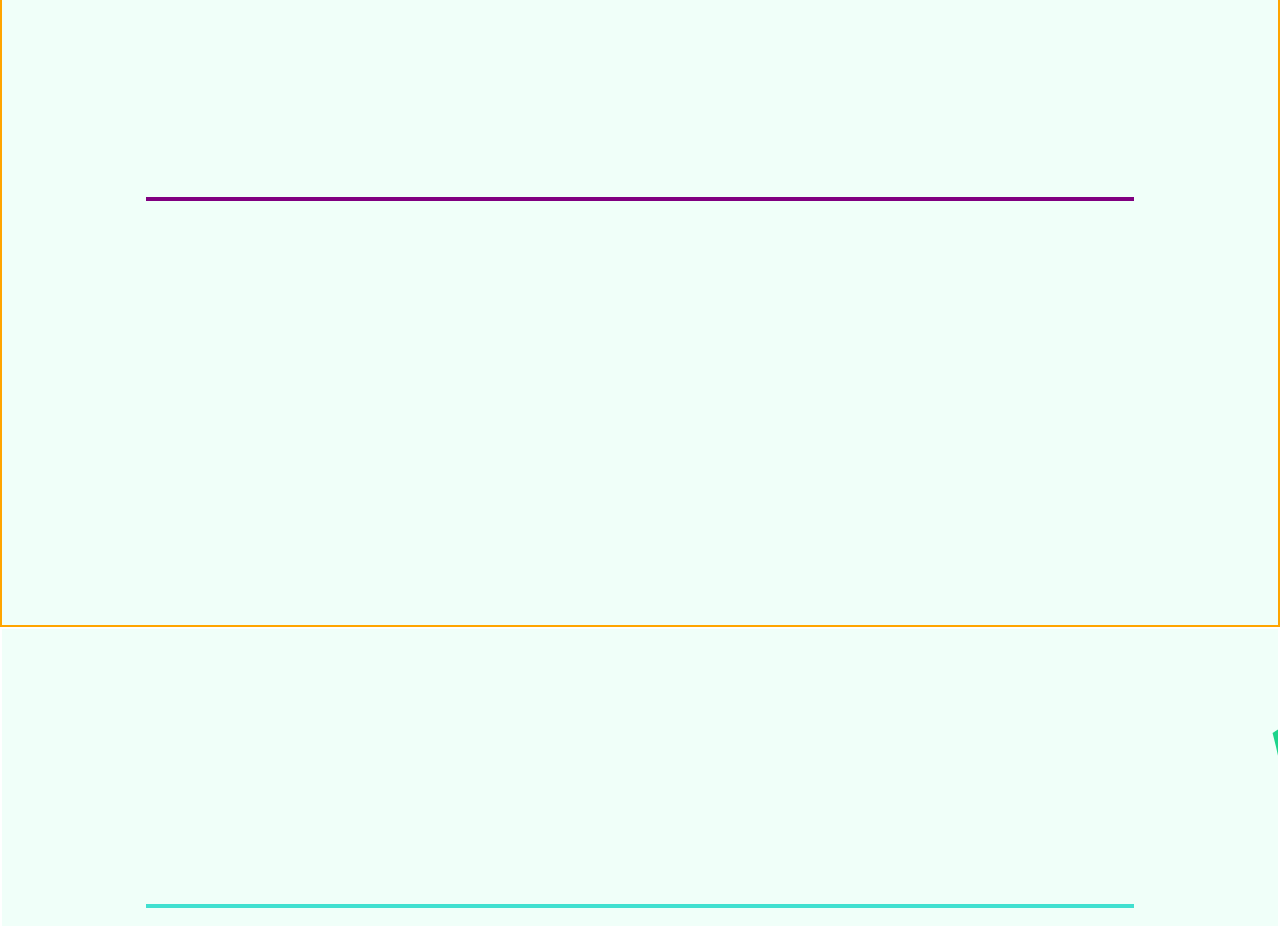
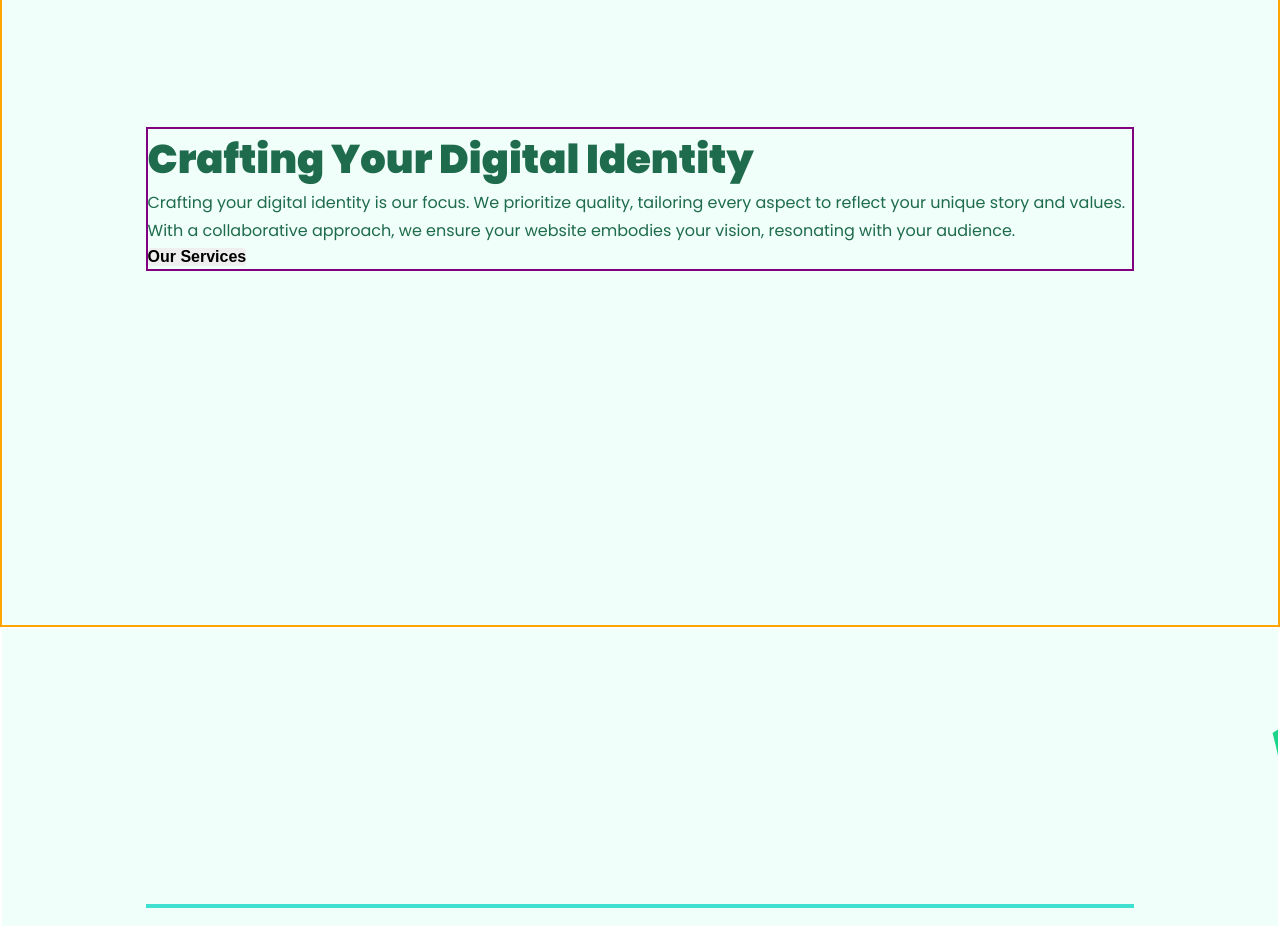
Before and after one commit to adinduokoro/Byte-Back-Digital-V2, a React (Create React App) app: page /about in a window 1280 px wide. Shown: the part 1280-2206 px from the top of the page. Built offline with nearby package versions, Linux system fonts and the light colour scheme.

Commit message:
Quality Quantity section

```diff
--- a/src/components/qualityQuantity/QualityQuantity.js
+++ b/src/components/qualityQuantity/QualityQuantity.js
@@ -1,16 +1,26 @@
-import React from 'react'
-import styles from "./QualityQuantity.module.css"
+import React from "react";
+import styles from "./QualityQuantity.module.css";
 
 const QualityQuantity = () => {
   return (
     <section className={styles["quality-quantity"]}>
-      <div className='container'>
+      <div className="container">
         <div className={styles["quality-quantity-content"]}>
+          <h2>Crafting Your Digital Identity</h2>
+          <p>
+            Crafting your digital identity is our focus. We prioritize quality,
+            tailoring every aspect to reflect your unique story and values. With
+            a collaborative approach, we ensure your website embodies your
+            vision, resonating with your audience.
+          </p>
+          <div className={styles["card-container"]}>
 
+          </div>
+          <button>Our Services</button>
         </div>
       </div>
     </section>
-  )
-}
+  );
+};
 
-export default QualityQuantity
+export default QualityQuantity;
```
Also changed, not shown: src/components/qualityQuantity/data.js (added, +17 -0 lines).
